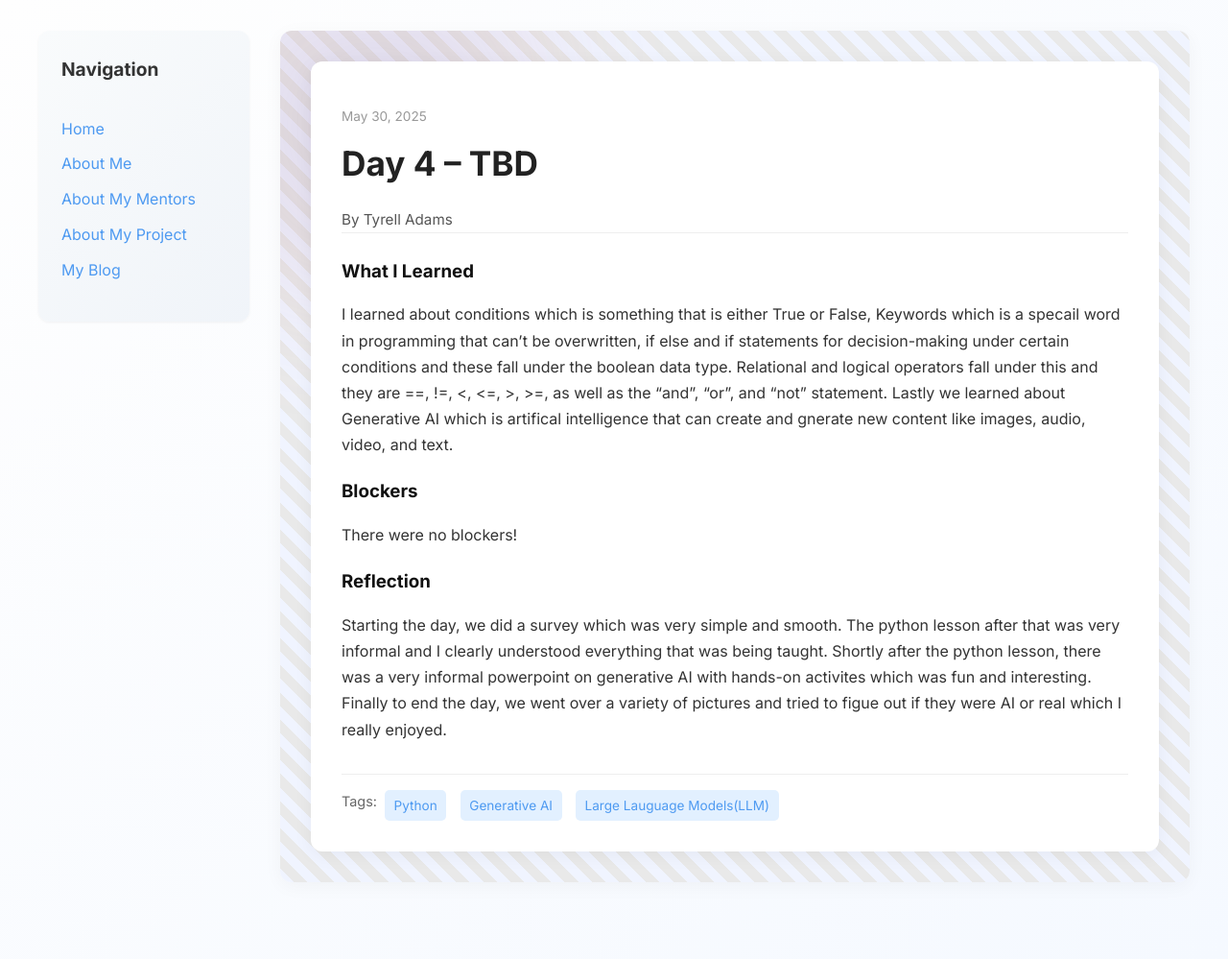
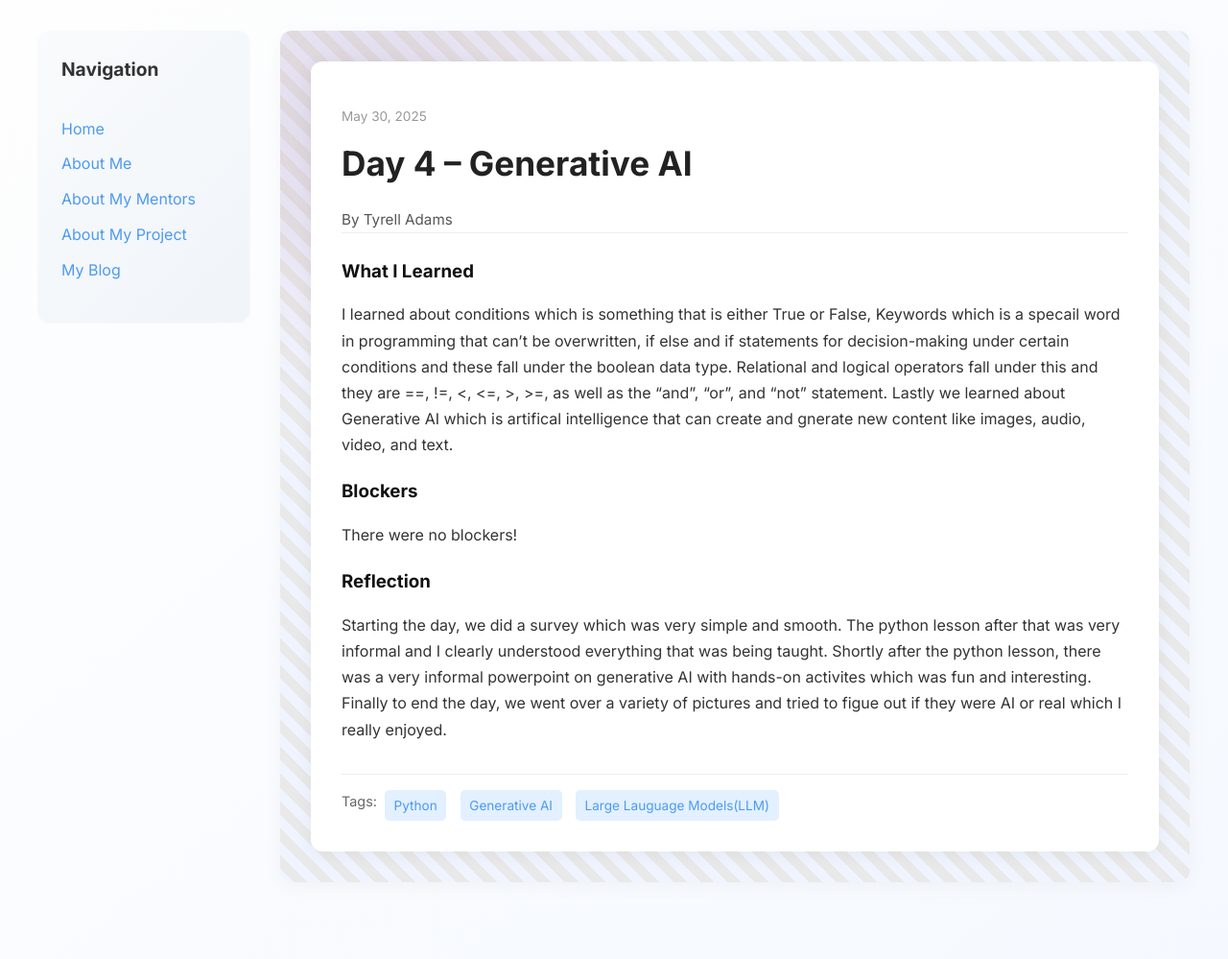
Before and after one commit to Tyrell-Adams/Tyrell-Adams.github.io, a Jekyll site: the page built from _posts/2025-05-30-day-4.md, in a window 1280 px wide. Shown: the whole page at 96% size. Built offline with Jekyll 4.4.1, drawn with Linux system fonts in a browser that asks for light colours.

Commit message:
Update 2025-05-30-day-4.md

```diff
--- a/_posts/2025-05-30-day-4.md
+++ b/_posts/2025-05-30-day-4.md
@@ -1,6 +1,6 @@
 ---
 layout: post
-title: "Day 4 – TBD"
+title: "Day 4 – Generative AI"
 date: 2025-05-30
 author: Tyrell Adams
 permalink: /day4.html
```
